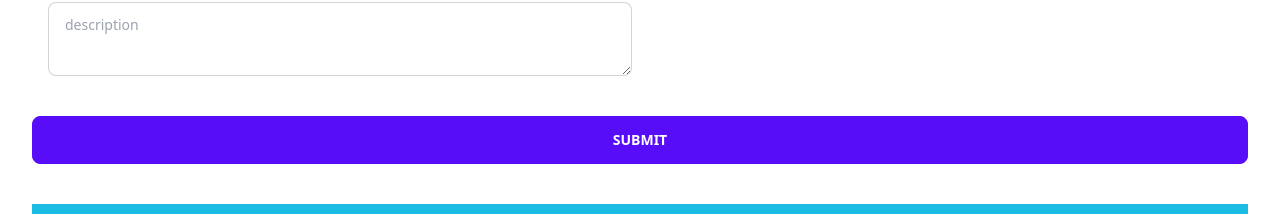
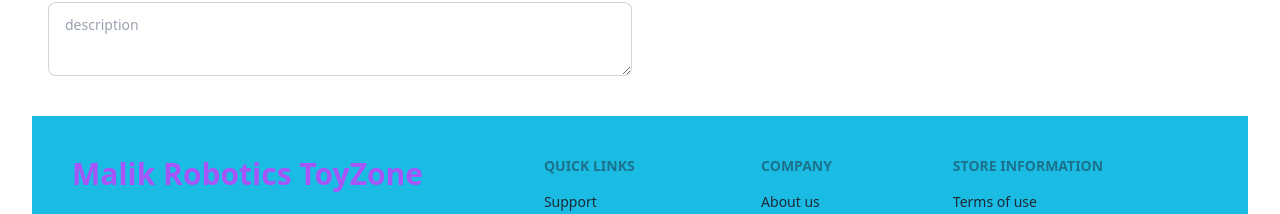
Before and after one commit to rayhan9999/assignment-eleven-client-site, a React (Vite) app: page /addtoys in a window 1280 px wide. Shown: the part 578-792 px from the top of the page. Built offline with nearby package versions, Linux system fonts and the light colour scheme; no server answers; sample sign-in values are in the browser's storage.

Commit message:
input done

```diff
--- a/src/Pages/AddToys/AddToys.jsx
+++ b/src/Pages/AddToys/AddToys.jsx
@@ -206,11 +206,7 @@
         </div>
 
         <div className="text-center my-10">
-          <input
-            type="submit"
-            value="submit"
-            className="btn btn-primary btn-block"
-          />
+
         </div>
       </form>
     </div>
```
